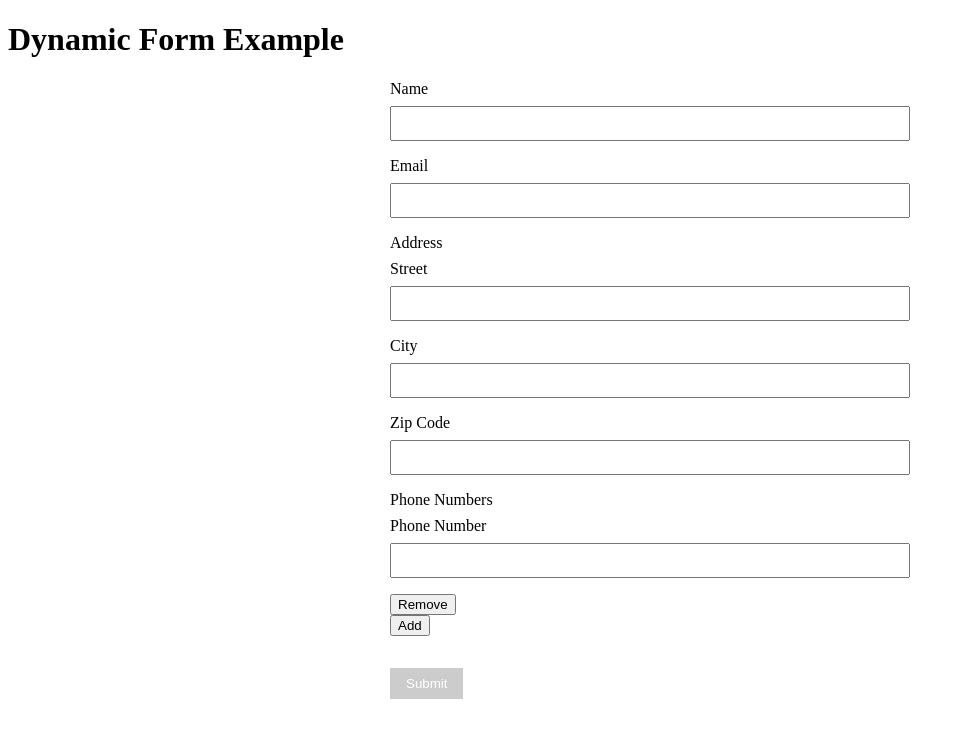
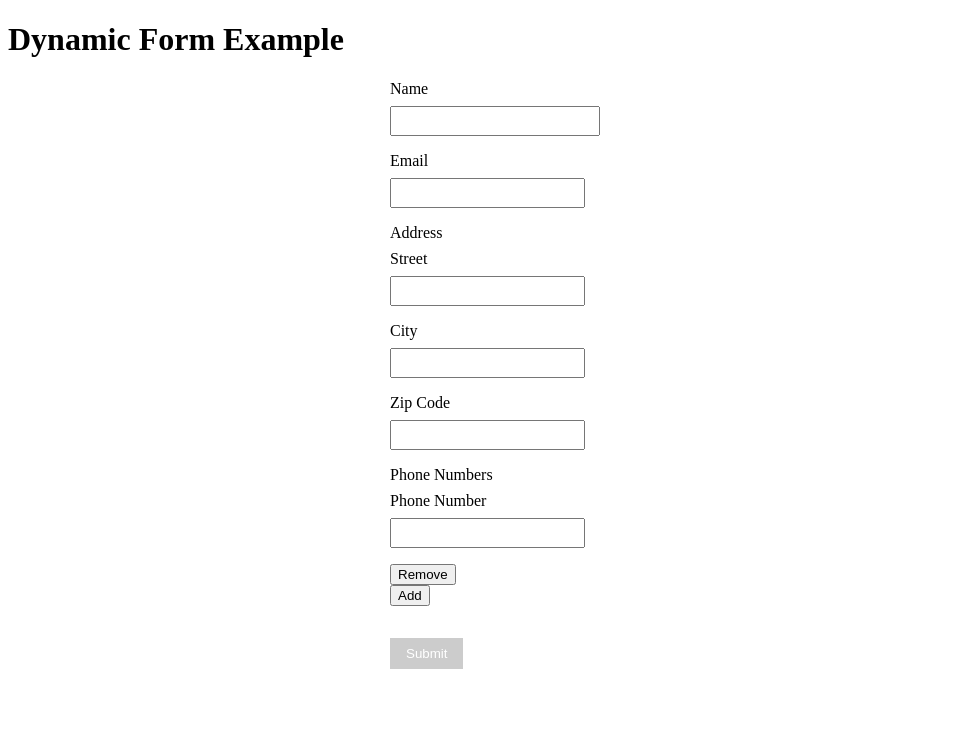
Before and after one commit to abhigdrv/angular-json-forms, an Angular app: page / in a window 1280 px wide. Shown: the top 738 px of the page, without its empty margins (0-965 px from the left). Built offline with nearby package versions, Linux system fonts and the light colour scheme.

Commit message:
feat: dynamic class and style added

```diff
--- a/src/app/app.component.html
+++ b/src/app/app.component.html
@@ -1,2 +1,9 @@
 <h1>Dynamic Form Example</h1>
-    <app-dynamic-form [fields]="formConfig.fields" (formSubmit)="onFormSubmit($event)"></app-dynamic-form>
+<app-dynamic-form
+  [fields]="formConfig.fields"
+  [globalClass]="formConfig.globalClass"
+  [globalStyle]="formConfig.globalStyle"
+  [globalErrorClass]="formConfig.globalErrorClass"
+  [globalErrorStyle]="formConfig.globalErrorStyle"
+  (formSubmit)="onFormSubmit($event)">
+</app-dynamic-form>
--- a/src/app/app.component.ts
+++ b/src/app/app.component.ts
@@ -8,6 +8,18 @@ import { FormConfig } from './models/form-field.model';
 })
 export class AppComponent {
   formConfig: FormConfig = {
+    globalClass: 'form-control',
+    globalStyle: {
+      'font-family': 'Arial, sans-serif',
+      'font-size': '14px',
+      'padding': '5px'
+    },
+    globalErrorClass: 'error',
+    globalErrorStyle: {
+      'color': 'red',
+      'font-size': '9px',
+      'padding': '5px'
+    },
     fields: [
       {
         name: 'name',
@@ -15,7 +27,11 @@ export class AppComponent {
         type: 'text',
         validations: [
           { name: 'required', validator: null }
-        ]
+        ],
+        class: 'name-field',
+        style: {
+          'font-weight': 'bold'
+        }
       },
       {
         name: 'email',
@@ -24,7 +40,10 @@ export class AppComponent {
         validations: [
           { name: 'required', validator: null },
           { name: 'email', validator: null }
-        ]
+        ],
+        style: {
+          'color': 'blue'
+        }
       },
       {
         name: 'address',
@@ -53,7 +72,8 @@ export class AppComponent {
               label: 'Zip Code',
               type: 'text',
               validations: [
-                { name: 'required', validator: null }
+                { name: 'required', validator: null },
+                { name: 'pattern', validator: '^[0-9]{5}(?:-[0-9]{4})?$' }
               ]
             }
           ]
@@ -71,7 +91,8 @@ export class AppComponent {
               label: 'Phone Number',
               type: 'text',
               validations: [
-                { name: 'required', validator: null }
+                { name: 'required', validator: null },
+                { name: 'pattern', validator: '^[0-9]{10}$' }
               ]
             }
           ]
--- a/src/app/components/dynamic-form/dynamic-form.component.ts
+++ b/src/app/components/dynamic-form/dynamic-form.component.ts
@@ -1,14 +1,21 @@
 import { Component, EventEmitter, Input, Output } from '@angular/core';
 import { FormArray, FormGroup } from '@angular/forms';
 import { FormGeneratorService } from '../../services/form-generator.service';
-import { FormFieldConfig } from '../../models/form-field.model';
+import { FieldStyle, FormFieldConfig } from '../../models/form-field.model';
 
 @Component({
   selector: 'app-dynamic-form',
   template: `
     <form [formGroup]="form" (ngSubmit)="onSubmit()">
       <ng-container *ngFor="let field of fields">
-        <app-form-field [field]="field" [form]="form"></app-form-field>
+        <app-form-field
+          [field]="field"
+          [form]="form"
+          [globalClass]="globalClass"
+          [globalStyle]="globalStyle"
+          [globalErrorClass]="globalErrorClass"
+          [globalErrorStyle]="globalErrorStyle">
+        </app-form-field>
       </ng-container>
       <button *ngIf="isRootForm" type="submit" [disabled]="!form.valid">Submit</button>
     </form>
@@ -37,6 +44,10 @@ export class DynamicFormComponent {
   @Input() fields: FormFieldConfig[] = [];
   @Input() formGroup?: FormGroup;
   @Input() isRootForm: boolean = true;
+  @Input() globalClass?: string;
+  @Input() globalStyle?: FieldStyle;
+  @Input() globalErrorClass?: string;
+  @Input() globalErrorStyle?: FieldStyle;
 
   @Output() formSubmit = new EventEmitter<any>();
 
--- a/src/app/components/form-field/form-field.component.ts
+++ b/src/app/components/form-field/form-field.component.ts
@@ -1,5 +1,5 @@
 import { Component, Input } from '@angular/core';
-import { FormFieldConfig } from '../../models/form-field.model';
+import { FieldStyle, FormFieldConfig } from '../../models/form-field.model';
 import { AbstractControl, FormArray, FormGroup } from '@angular/forms';
 import { FormGeneratorService } from '../../services/form-generator.service';
 
@@ -7,34 +7,50 @@ import { FormGeneratorService } from '../../services/form-generator.service';
   selector: 'app-form-field',
   template: `
     <div [formGroup]="form">
-      <label [for]="field.name">{{ field.label }}</label>
+      <label [for]="field.name" [ngStyle]="getLabelStyle()">{{ field.label }}</label>
 
       <ng-container [ngSwitch]="field.type">
-        <input *ngSwitchCase="'text'" [formControlName]="field.name" [id]="field.name" type="text">
-        <input *ngSwitchCase="'number'" [formControlName]="field.name" [id]="field.name" type="number">
-        <input *ngSwitchCase="'email'" [formControlName]="field.name" [id]="field.name" type="email">
-        <input *ngSwitchCase="'password'" [formControlName]="field.name" [id]="field.name" type="password">
+        <input *ngSwitchCase="'text'" [formControlName]="field.name" [id]="field.name" type="text"
+               [ngClass]="getFieldClass()" [ngStyle]="getFieldStyle()">
+        <input *ngSwitchCase="'number'" [formControlName]="field.name" [id]="field.name" type="number"
+               [ngClass]="getFieldClass()" [ngStyle]="getFieldStyle()">
+        <input *ngSwitchCase="'email'" [formControlName]="field.name" [id]="field.name" type="email"
+               [ngClass]="getFieldClass()" [ngStyle]="getFieldStyle()">
+        <input *ngSwitchCase="'password'" [formControlName]="field.name" [id]="field.name" type="password"
+               [ngClass]="getFieldClass()" [ngStyle]="getFieldStyle()">
 
-        <select *ngSwitchCase="'select'" [formControlName]="field.name" [id]="field.name">
+        <select *ngSwitchCase="'select'" [formControlName]="field.name" [id]="field.name"
+                [ngClass]="getFieldClass()" [ngStyle]="getFieldStyle()">
           <option *ngFor="let option of field.options" [value]="option.key">{{ option.value }}</option>
         </select>
 
         <ng-container *ngSwitchCase="'radio'">
           <div *ngFor="let option of field.options">
-            <input type="radio" [formControlName]="field.name" [value]="option.key" [id]="option.key">
+            <input type="radio" [formControlName]="field.name" [value]="option.key" [id]="option.key"
+                   [ngClass]="getFieldClass()" [ngStyle]="getFieldStyle()">
             <label [for]="option.key">{{ option.value }}</label>
           </div>
         </ng-container>
 
         <ng-container *ngSwitchCase="'checkbox'">
-          <input type="checkbox" [formControlName]="field.name" [id]="field.name">
+          <input type="checkbox" [formControlName]="field.name" [id]="field.name"
+                 [ngClass]="getFieldClass()" [ngStyle]="getFieldStyle()">
         </ng-container>
 
-        <textarea *ngSwitchCase="'textarea'" [formControlName]="field.name" [id]="field.name"></textarea>
+        <textarea *ngSwitchCase="'textarea'" [formControlName]="field.name" [id]="field.name"
+                  [ngClass]="getFieldClass()" [ngStyle]="getFieldStyle()"></textarea>
 
         <ng-container *ngSwitchCase="'formGroup'">
           <ng-container *ngIf="isFormGroup(field.name)">
-            <app-dynamic-form [formGroup]="getAsFormGroup(field.name)" [fields]="field.formGroup!.fields" [isRootForm]="false"></app-dynamic-form>
+            <app-dynamic-form
+              [formGroup]="getAsFormGroup(field.name)"
+              [fields]="field.formGroup!.fields"
+              [isRootForm]="false"
+              [globalClass]="globalClass"
+              [globalStyle]="globalStyle"
+              [globalErrorClass]="globalErrorClass"
+              [globalErrorStyle]="globalErrorStyle">
+            </app-dynamic-form>
           </ng-container>
         </ng-container>
 
@@ -43,7 +59,15 @@ import { FormGeneratorService } from '../../services/form-generator.service';
             <div [formArrayName]="field.name">
               <div *ngFor="let control of getFormArray(field.name).controls; let i = index">
                 <ng-container *ngIf="isFormGroup(control)">
-                  <app-dynamic-form [formGroup]="getAsFormGroup(control)" [fields]="field.formArray!.fields" [isRootForm]="false"></app-dynamic-form>
+                  <app-dynamic-form
+                    [formGroup]="getAsFormGroup(control)"
+                    [fields]="field.formArray!.fields"
+                    [isRootForm]="false"
+                    [globalClass]="globalClass"
+                    [globalStyle]="globalStyle"
+                    [globalErrorClass]="globalErrorClass"
+                    [globalErrorStyle]="globalErrorStyle">
+                  </app-dynamic-form>
                 </ng-container>
                 <button type="button" (click)="removeFormArrayField(field.name, i)">Remove</button>
               </div>
@@ -53,7 +77,7 @@ import { FormGeneratorService } from '../../services/form-generator.service';
         </ng-container>
       </ng-container>
 
-      <div *ngIf="form.get(field.name)?.invalid && (form.get(field.name)?.dirty || form.get(field.name)?.touched)">
+      <div *ngIf="form.get(field.name)?.invalid && (form.get(field.name)?.dirty || form.get(field.name)?.touched)" [ngClass]="globalErrorClass">
         <small *ngIf="form.get(field.name)?.errors?.['required']">This field is required</small>
         <small *ngIf="form.get(field.name)?.errors?.['email']">Please enter a valid email</small>
         <!-- Add more error messages as needed -->
@@ -69,15 +93,28 @@ import { FormGeneratorService } from '../../services/form-generator.service';
       display: block;
       margin-bottom: 0.5rem;
     }
-    input, select, textarea {
-      width: 100%;
-      padding: 0.5rem;
-    }
   `]
 })
 export class FormFieldComponent {
   @Input() field!: FormFieldConfig;
   @Input() form!: FormGroup;
+  @Input() globalClass?: string;
+  @Input() globalStyle?: FieldStyle;
+  @Input() globalErrorClass?: string;
+  @Input() globalErrorStyle?: FieldStyle;
+
+  getFieldClass(): string {
+    return `${this.globalClass || ''} ${this.field.class || ''}`.trim();
+  }
+
+  getFieldStyle(): FieldStyle {
+    return { ...this.globalStyle, ...this.field.style };
+  }
+
+  getLabelStyle(): FieldStyle {
+    // You can define specific label styles here
+    return {};
+  }
 
   constructor(private formGenerator: FormGeneratorService) {}
 
--- a/src/app/models/form-field.model.ts
+++ b/src/app/models/form-field.model.ts
@@ -1,8 +1,10 @@
-import { ValidatorFn } from '@angular/forms';
-
 export interface ValidationConfig {
   name: string;
   validator: any;
+}
+
+export interface FieldStyle {
+  [key: string]: string;
 }
 
 export interface FormFieldConfig {
@@ -17,8 +19,14 @@ export interface FormFieldConfig {
     fields: FormFieldConfig[];
     initialCount?: number;
   };
+  class?: string;
+  style?: FieldStyle;
 }
 
 export interface FormConfig {
   fields: FormFieldConfig[];
+  globalClass?: string;
+  globalStyle?: FieldStyle;
+  globalErrorClass?: string;
+  globalErrorStyle?: FieldStyle;
 }
--- a/src/styles.scss
+++ b/src/styles.scss
@@ -1 +1,4 @@
 /* You can add global styles to this file, and also import other style files */
+.error small{
+    color: red;
+}
```
